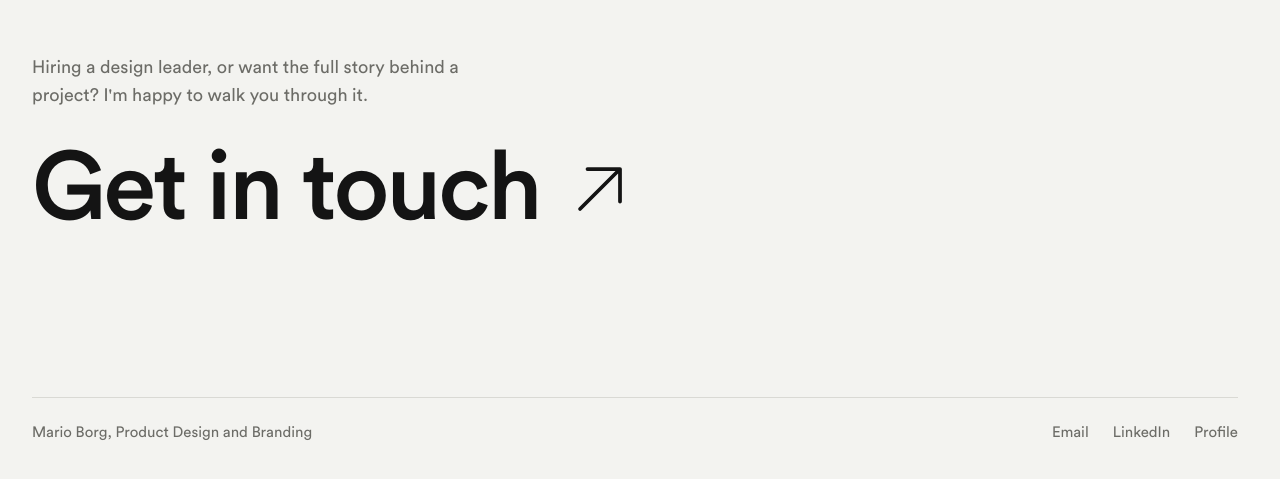
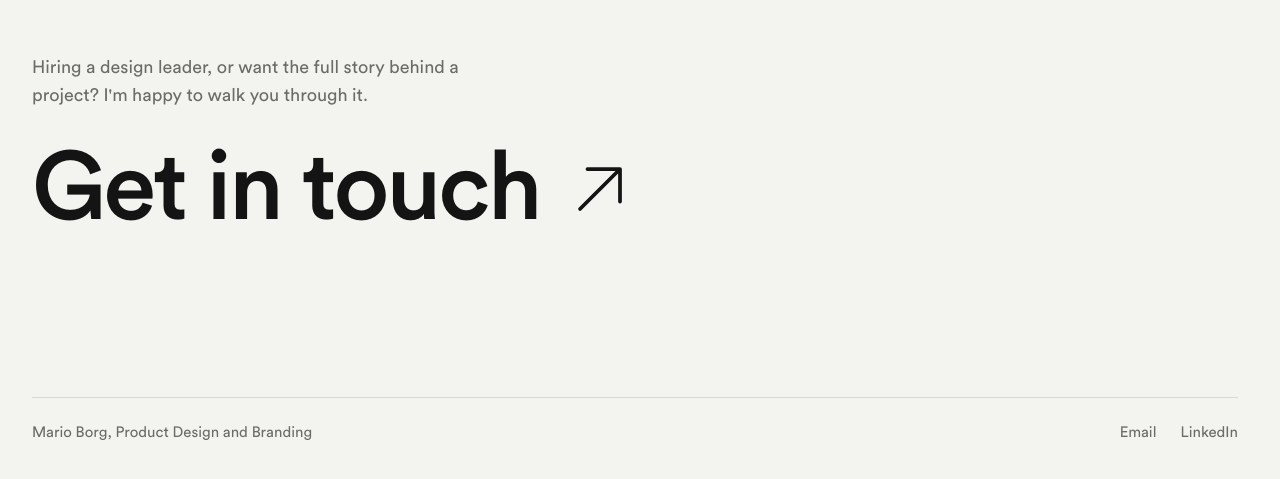
Before and after one commit to pako80/work, a React (Vite) app: page / in a window 1280 px wide. Shown: the part 4011-4490 px from the top of the page. Built offline with nearby package versions, Linux system fonts and the light colour scheme.

Commit message:
Add files via upload

```diff
--- a/src/components/Contact.tsx
+++ b/src/components/Contact.tsx
@@ -48,11 +48,6 @@ export function Contact() {
               LinkedIn
             </a>
           </li>
-          <li>
-            <a className="hover:text-fg" href="https://www.marioborg.com" target="_blank" rel="noopener noreferrer">
-              Profile
-            </a>
-          </li>
         </ul>
       </div>
     </footer>
```
